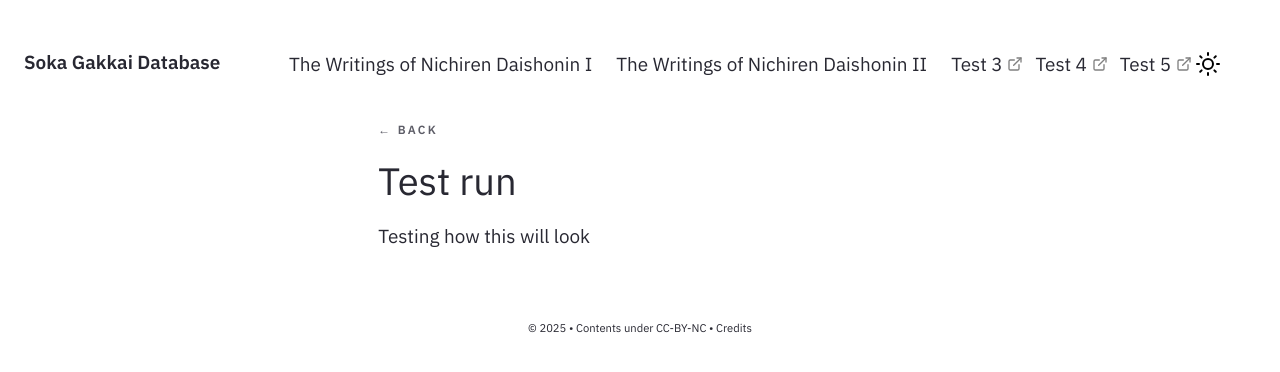
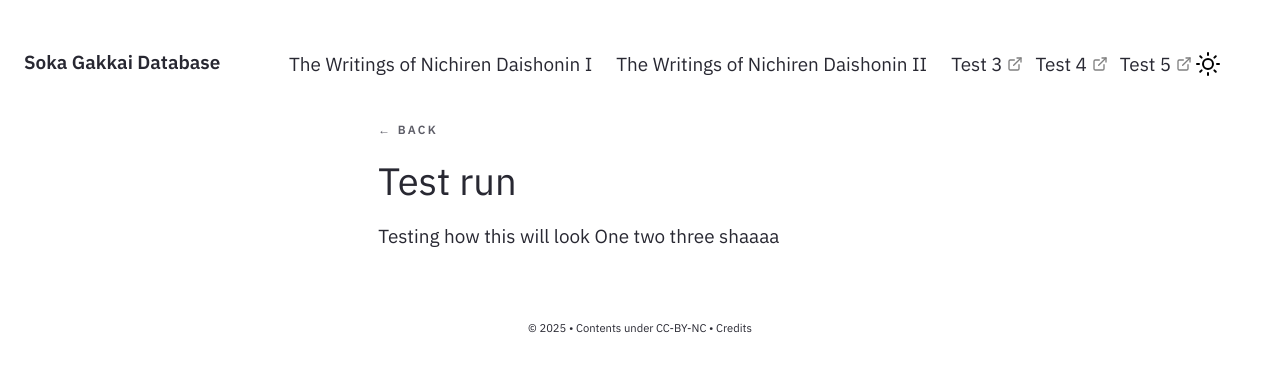
Before and after one commit to sokagakkaidatabase/sokagakkaidatabase.github.io, a Jekyll site: the page built from _notes/Public/Test Run.md, in a window 1280 px wide. Shown: the top 372 px of the page. Built offline with Jekyll 4.4.1, drawn with Linux system fonts in a browser that asks for light colours.

Commit message:
Update Test Run.md

```diff
--- a/_notes/Public/Test Run.md
+++ b/_notes/Public/Test Run.md
@@ -2,6 +2,9 @@
 title : Test run
 feed: show
 date : 10-04-2025
+format: list
 ---
 
 Testing how this will look
+One two three
+shaaaa
```
